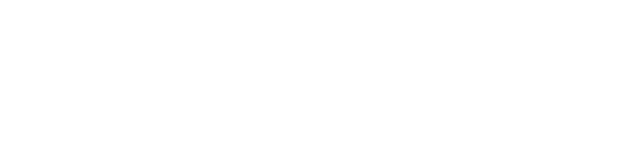
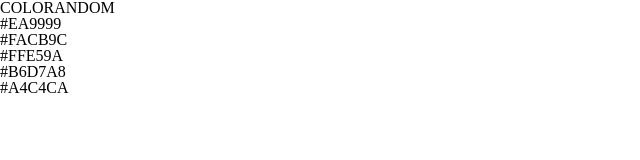
Before and after one commit to AlexandreBottet/coloRandom, a plain HTML site: page index.html in a window 1280 px wide. Shown: the whole page, without its empty margins (0-640 px from the left). Drawn offline with Linux system fonts and the light colour scheme.

Commit message:
feat: Add structure html for the basic layout

```diff
--- a/index.html
+++ b/index.html
@@ -10,6 +10,31 @@
 </head>
 
 <body>
+    <main>
+        <h1>COLORANDOM</h1>
+        <div class="color-palette">
+            <div class="color-item red">
+                <div class="color-item__square"></div>
+                <span class="color-item__name">#EA9999</span>
+            </div>
+            <div class="color-item orange">
+                <div class="color-item__square"></div>
+                <span class="color-item__name">#FACB9C</span>
+            </div>
+            <div class="color-item yellow">
+                <div class="color-item__square"></div>
+                <span class="color-item__name">#FFE59A</span>
+            </div>
+            <div class="color-item green">
+                <div class="color-item__square"></div>
+                <span class="color-item__name">#B6D7A8</span>
+            </div>
+            <div class="color-item blue">
+                <div class="color-item__square"></div>
+                <span class="color-item__name">#A4C4CA</span>
+            </div>
+        </div>
+    </main>
     <script src="./main.js"></script>
 </body>
 
```
